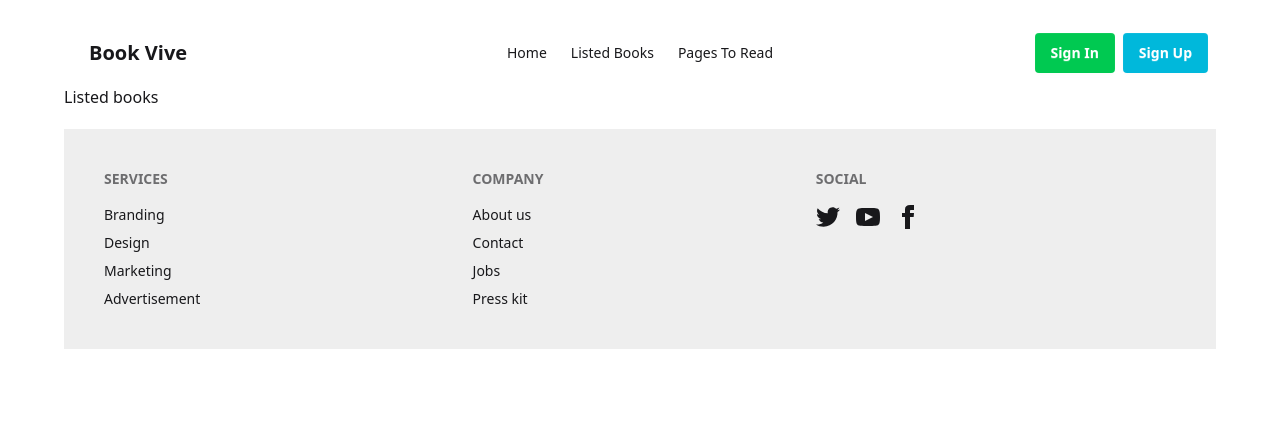
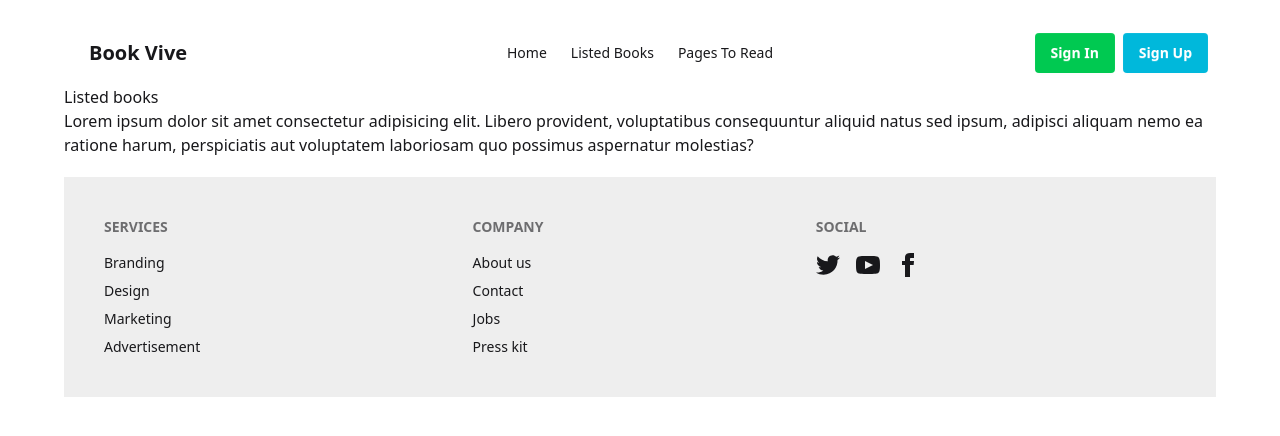
Before and after one commit to 98pritom/book_vive_react, a React (Vite) app: page /listedBooks in a window 1280 px wide. Shown: the top 436 px of the page. Built offline with nearby package versions, Linux system fonts and the light colour scheme.

Commit message:
updated v2

```diff
--- a/src/components/ListedBooks/ListedBooks.jsx
+++ b/src/components/ListedBooks/ListedBooks.jsx
@@ -4,6 +4,7 @@ const ListedBooks = () => {
     return (
         <div>
             <h2>Listed books</h2>
+            <p>Lorem ipsum dolor sit amet consectetur adipisicing elit. Libero provident, voluptatibus consequuntur aliquid natus sed ipsum, adipisci aliquam nemo ea ratione harum, perspiciatis aut voluptatem laboriosam quo possimus aspernatur molestias?</p>
         </div>
     );
 };
```
